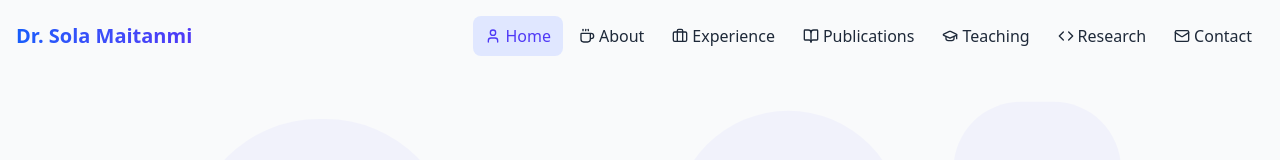
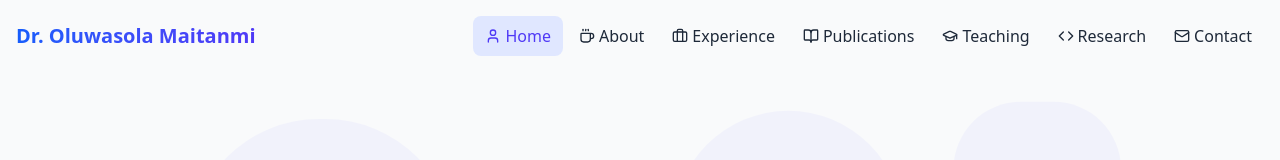
Before and after one commit to LazyEllis/hci-portfolio, a React (Vite) app: page / in a window 1280 px wide. Shown: the top 160 px of the page. Built offline with nearby package versions, Linux system fonts and the light colour scheme.

Commit message:
Adjust name

```diff
--- a/src/components/Header.jsx
+++ b/src/components/Header.jsx
@@ -42,7 +42,7 @@ const Header = ({
           className="flex items-center"
         >
           <span className="text-xl font-bold bg-clip-text text-transparent bg-gradient-to-r from-blue-600 to-indigo-600">
-            Dr. Sola Maitanmi
+            Dr. Oluwasola Maitanmi
           </span>
         </motion.div>
 
```
